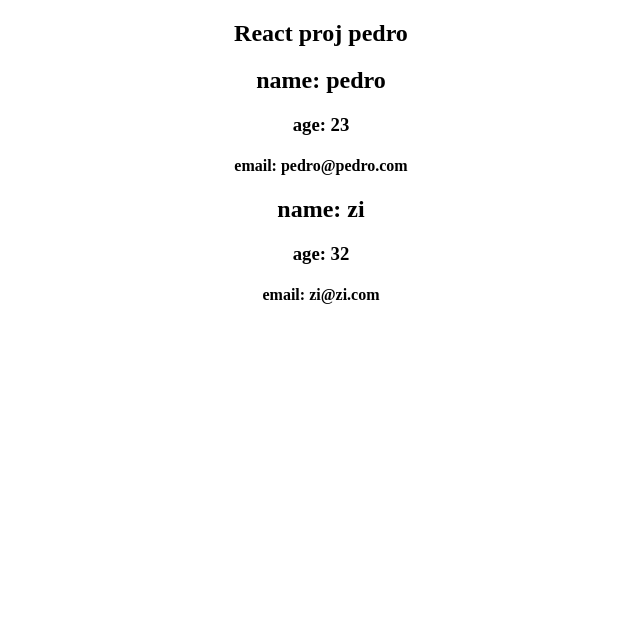
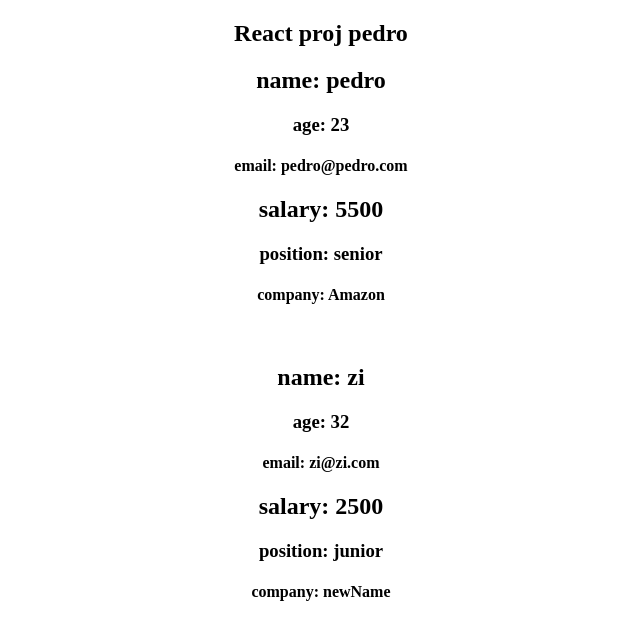
Before and after one commit to devgirlpro/react-perdo-proj, a React (Create React App) app: page / in a window 1280 px wide. Shown: the top 640 px of the page, without its empty margins (319-959 px from the left). Built offline with nearby package versions, Linux system fonts and the light colour scheme.

Commit message:
add Job component and using props

```diff
--- a/src/App.js
+++ b/src/App.js
@@ -11,12 +11,26 @@ const UserCompo = (props) => {
     );
 };
 
+//job component
+const Job = (props) => {
+    return (
+        <div>
+            <h2>salary: {props.salary}</h2>
+            <h3>position: {props.position}</h3>
+            <h4>company: {props.company}</h4>
+        </div>
+    );
+};
+
 function App() {
     return (
         <div className="App">
             <h2>React proj pedro</h2>
             <UserCompo name="pedro" age={23} email="pedro@pedro.com" />
+            <Job salary={5500} position="senior" company="Amazon" />
+            <br />
             <UserCompo name="zi" age={32} email="zi@zi.com" />
+            <Job salary={2500} position="junior" company="newName" />
         </div>
     );
 }
```
